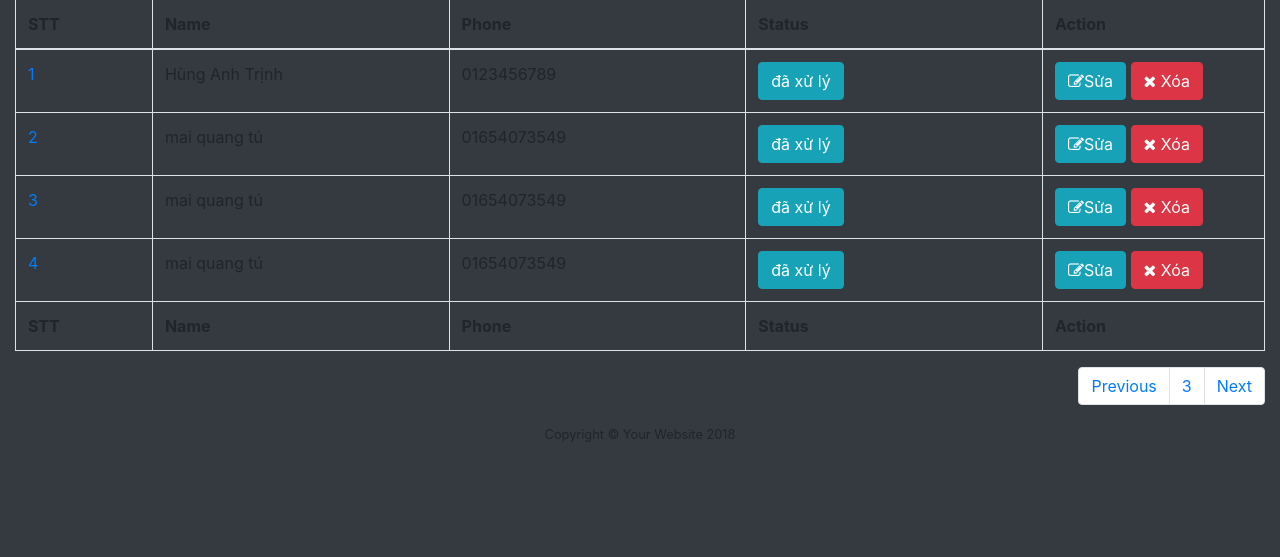
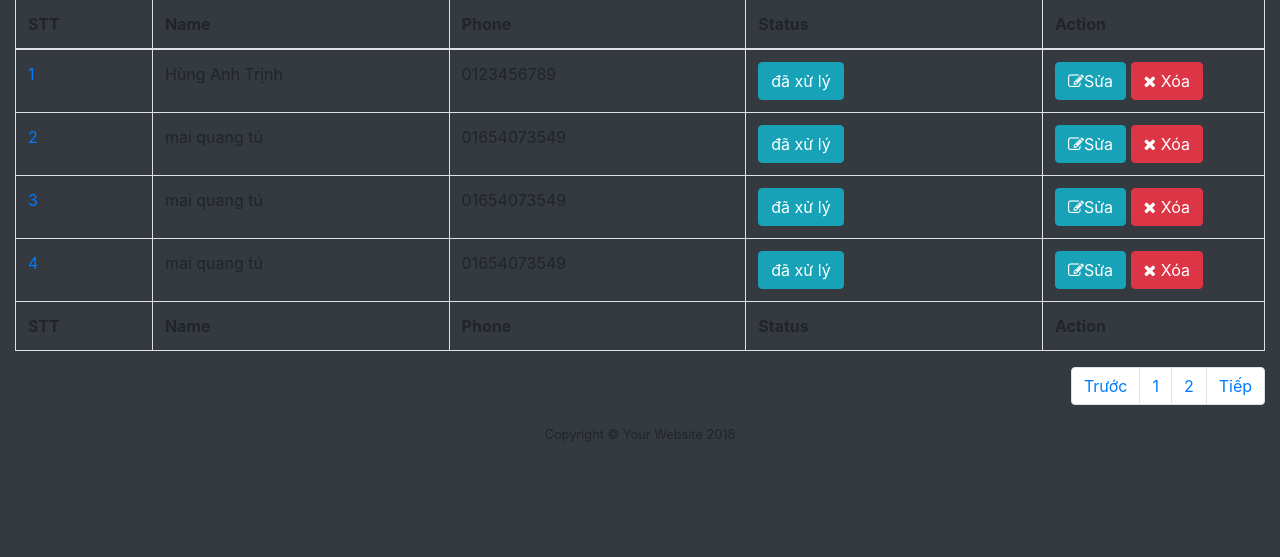
Before and after one commit to hataketsu/MobileShop, a PHP site: page /admin/modules/transaction/index.php in a window 1280 px wide. Shown: the part 103-660 px from the top of the page. Run offline with PHP 8.4, Linux system fonts and the light colour scheme; the visitor is signed in with stand-in values (Sample User, id 1); data comes from the database, SQL or seed files in the repository; a stand-in replaces the project's code that opens the database connection; some libraries are stand-ins or nearby versions.

Commit message:
fix transaction index

```diff
--- a/admin/modules/transaction/index.php
+++ b/admin/modules/transaction/index.php
@@ -117,23 +117,22 @@ if (isset($transactions['page'])) {
                             </tbody>
                         </table>
                         <div class="pull-right">
-                            <nav aria-label="Page navigation example">
+                            <nav>
                                 <ul class="pagination">
-                                    <li class="page-item"><a class="page-link" href="#">Previous</a></li>
-                                    <?php for ($i = 1; $i <= $sotrang; $i++) ?>
+                                    <li class="page-item"><a class="page-link" href="#">Trước</a></li>
+                                    <?php for ($i = 1; $i <= $sotrang; $i++) { ?>
                                         <?php
-                                    if (isset($_GET['page'])) {
-                                        $p = $_GET['page'];
-                                        # code...
-                                    } else {
-                                        $p = 1;
-                                    }
-                                    ?>
-                                    <li class="page-item<?= ($i == $p) ? 'active' : '' ?>"><a class="page-link"
-                                                                                              href="?page=<?= $i; ?>"><?= $i; ?></a>
-                                    </li>
-
-                                    <li class="page-item"><a class="page-link" href="#">Next</a></li>
+                                        if (isset($_GET['page'])) {
+                                            $page = $_GET['page'];
+                                        } else {
+                                            $page = 1;
+                                        }
+                                        ?>
+                                        <li class="page-item<?= ($i == $page) ? 'active' : '' ?>"><a
+                                                    class="page-link"
+                                                    href="?page=<?= $i; ?>"><?= $i; ?></a></li>
+                                    <?php } ?>
+                                    <li class="page-item"><a class="page-link" href="#">Tiếp</a></li>
                                 </ul>
                             </nav>
                         </div>
```
